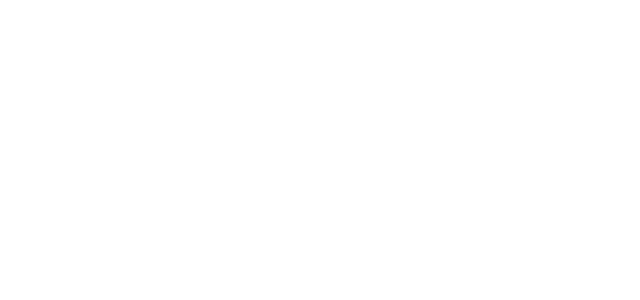
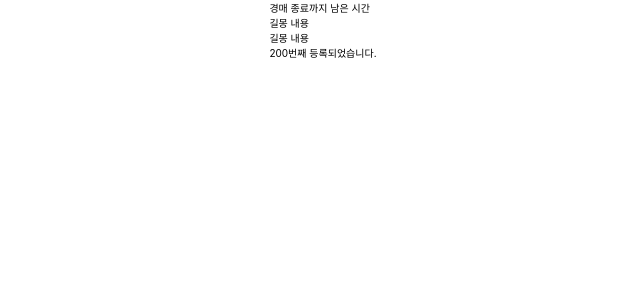
Before and after one commit to Gilmong/gilmong-client, a React (Create React App) app: page /detail/1 in a window 1280 px wide. Shown: the top 300 px of the page, without its empty margins (317-957 px from the left). Built offline with nearby package versions, Linux system fonts and the light colour scheme.

Commit message:
Detail Page 구조 more

```diff
--- a/src/components/detail/DetailHeader.js
+++ b/src/components/detail/DetailHeader.js
@@ -5,14 +5,20 @@
     <DetailHeaderWrapper>
       <header className="detail-header">
         <div className="detail-header__back"></div>
-        <div className="detail-header__dream">
-          <div className="detail-header__dream__title"></div>
-          <div className="detail-header__dream__tags"></div>
-        </div>
+        <div className="detail-header__title"></div>
       </header>
     </DetailHeaderWrapper>
   );
 };
 
 export default DetailHeader;
-const DetailHeaderWrapper = styled.div``;
+const DetailHeaderWrapper = styled.div`
+  .detail-header {
+    display: flex;
+    justify-content: space-between;
+    align-items: center;
+  }
+  .detail-header__back {
+    margin-left: 25px;
+  }
+`;
--- a/src/components/detail/DreamDetail.js
+++ b/src/components/detail/DreamDetail.js
@@ -2,8 +2,56 @@
 import styled from "styled-components";
 
 const DreamDetail = () => {
-  return <DreamDetailWrapper></DreamDetailWrapper>;
+  return (
+    <DreamDetailWrapper>
+      <main className="dream-detail">
+        <div className="dream-detail__header">
+          <div className="dream-detail__header__title"></div>
+          <div className="dream-detail__header__tags"></div>
+        </div>
+        <div className="dream-detail__content">
+          <img className="dream-detail__img" />
+          <div className="dream-detail__info">
+            <div className="dream-detail__remaintime">
+              경매 종료까지 남은 시간
+            </div>
+            <div className="dream-detail__remain"></div>
+            <div className="dream-detail__gilmong">길몽 내용</div>
+            <div className="dream-detail__gilmong__content">길몽 내용</div>
+            <div className="dream-detail__bidnumber">
+              200번째 등록되었습니다.
+            </div>
+          </div>
+        </div>
+        <div className="dream-detail__comments">
+          <div className="dream-detail__comment">
+            <div></div>
+            <div className="dream-detail__comment__username"></div>
+            <div className="dream-detail__comment__bidcoin"></div>
+            <div className="dream-detail__comment__content"></div>
+            <div className="dream-detail__comment__bidding"></div>
+          </div>
+        </div>
+      </main>
+    </DreamDetailWrapper>
+  );
 };
 
 export default DreamDetail;
-const DreamDetailWrapper = styled.div``;
+const DreamDetailWrapper = styled.div`
+  .dream-detail {
+    display: flex;
+    justify-content: center;
+  }
+  .dream-detail__header {
+    display: flex;
+    flex-direction: column;
+    align-items: center;
+  }
+  .dream-detail__content {
+    display: flex;
+  }
+  .dream-detail__comment {
+    display: flex;
+  }
+`;
```
